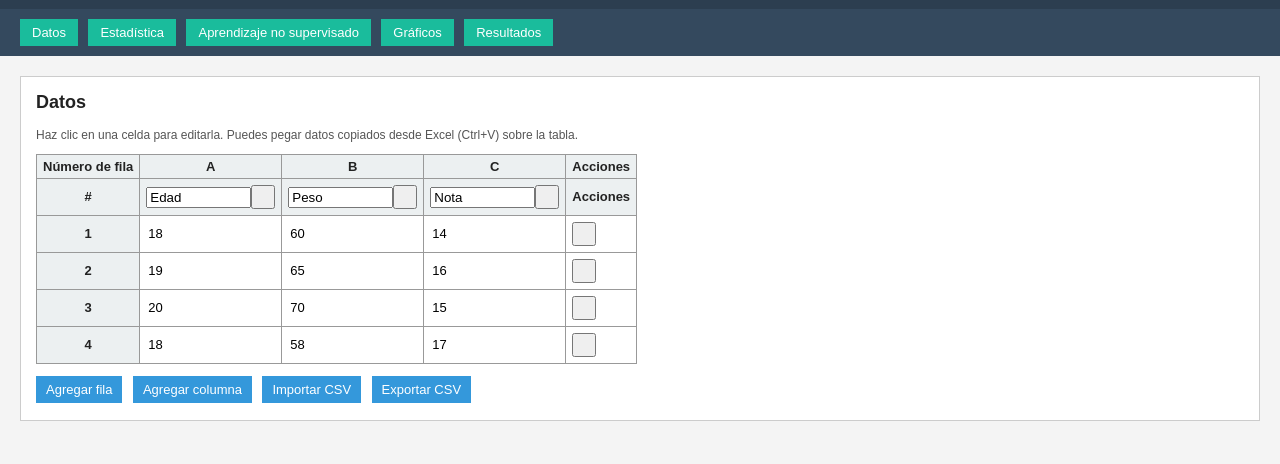
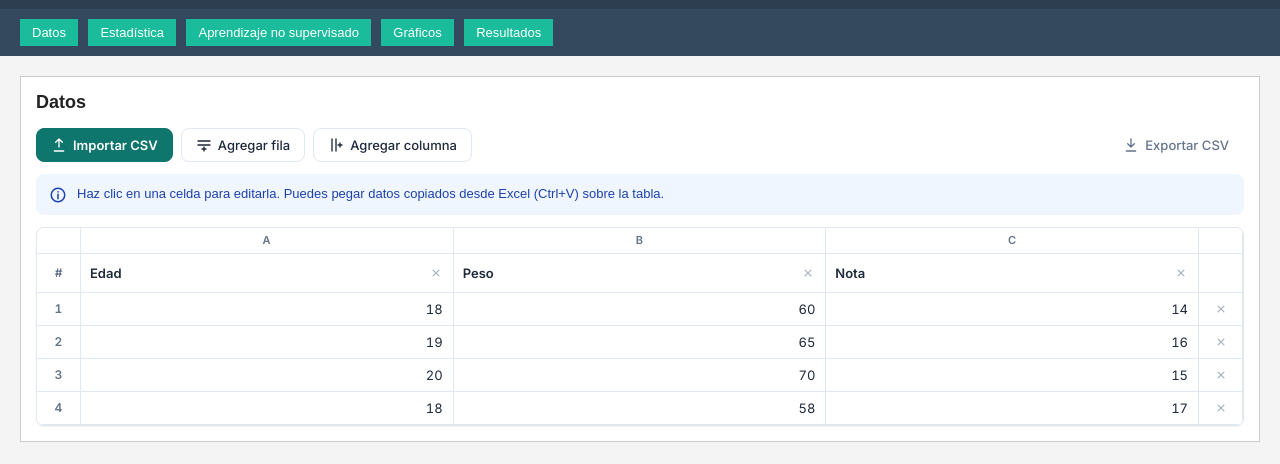
Before and after one commit to sucasacamedina1-ux/Aprendizaje-no-Supervisado, a plain HTML site: page index.html in a window 1280 px wide. Shown: the part 70-534 px from the top of the page. Drawn offline with Linux system fonts and the light colour scheme.

Commit message:
P2: barra de herramientas, banner de ayuda y estilos de hoja de cálculo
- Toolbar sobre la tabla: Importar CSV (primario), Agregar fila y Agregar
  columna (secundarios), Exportar CSV discreto; iconos SVG y aria-label.
- Ayuda como banner informativo azul claro con icono.
- #contenedor-tabla con scroll propio, bordes redondeados, sombra suave y
  scrollbar fina; encabezados (letras y nombres) sticky y columna de
  números fija a la izquierda.
- Líneas finas, foco de celda con outline 2px (--color-foco, #6366f1),
  hover de fila completa. css/tabla.css enlazado en index.html.

```diff
--- /dev/null
+++ b/css/tabla.css
@@ -0,0 +1,384 @@
+/* ==========================================================================
+   P2 · Clyde — Hoja de cálculo y módulo de datos (prefijo .tabla-)
+   Usa las variables de css/variables.css con valores de respaldo.
+   Variables propuestas para P1: --color-superficie-suave (#f1f5f9) y
+   --color-foco (#6366f1).
+   ========================================================================== */
+
+/* --- Barra de herramientas --- */
+.tabla-toolbar {
+  display: flex;
+  flex-wrap: wrap;
+  align-items: center;
+  gap: 8px;
+  margin: 0 0 12px;
+}
+
+#seccion-datos .tabla-btn {
+  display: inline-flex;
+  align-items: center;
+  gap: 6px;
+  margin: 0;
+  padding: 8px 14px;
+  background: var(--color-superficie, #ffffff);
+  border: 1px solid var(--color-borde, #e2e8f0);
+  border-radius: var(--radio, 8px);
+  color: var(--color-texto, #1e293b);
+  font-family: var(--fuente, 'Inter', sans-serif);
+  font-size: 13px;
+  font-weight: 500;
+  cursor: pointer;
+  transition: background-color 150ms ease, border-color 150ms ease, color 150ms ease;
+}
+
+#seccion-datos .tabla-btn:hover {
+  background: var(--color-fondo, #f0fdfa);
+  border-color: var(--color-primario, #0f766e);
+  color: var(--color-primario-oscuro, #115e59);
+}
+
+#seccion-datos .tabla-btn--primario {
+  background: var(--color-primario, #0f766e);
+  border-color: var(--color-primario, #0f766e);
+  color: var(--color-superficie, #ffffff);
+  font-weight: 600;
+}
+
+#seccion-datos .tabla-btn--primario:hover {
+  background: var(--color-primario-oscuro, #115e59);
+  border-color: var(--color-primario-oscuro, #115e59);
+  color: var(--color-superficie, #ffffff);
+}
+
+/* Exportar queda a la derecha y más discreto */
+#seccion-datos .tabla-btn--fantasma {
+  margin-left: auto;
+  border-color: transparent;
+  background: transparent;
+  color: var(--color-texto-suave, #64748b);
+}
+
+#seccion-datos .tabla-btn:focus-visible {
+  outline: 2px solid var(--color-primario, #0f766e);
+  outline-offset: 2px;
+}
+
+.tabla-icono {
+  display: block;
+  flex: 0 0 auto;
+  width: 16px;
+  height: 16px;
+  margin: 0;
+  fill: none;
+  stroke: currentColor;
+  stroke-width: 2;
+  stroke-linecap: round;
+  stroke-linejoin: round;
+}
+
+/* --- Banner de ayuda --- */
+.tabla-ayuda {
+  display: flex;
+  align-items: flex-start;
+  gap: 10px;
+  margin: 0 0 12px;
+  padding: 10px 12px;
+  border: 1px solid var(--color-info-fondo, #eff6ff);
+  border-radius: var(--radio, 8px);
+  background: var(--color-info-fondo, #eff6ff);
+  color: var(--color-info-texto, #1e40af);
+  font-size: 13px;
+  line-height: 1.45;
+}
+
+.tabla-ayuda .tabla-ayuda-icono {
+  width: 18px;
+  height: 18px;
+  margin-top: 1px;
+}
+
+/* --- Contenedor con scroll propio (horizontal y vertical) --- */
+#contenedor-tabla {
+  max-width: 100%;
+  max-height: 65vh;
+  overflow: auto;
+  border: 1px solid var(--color-borde, #e2e8f0);
+  border-radius: var(--radio, 8px);
+  background: var(--color-superficie, #ffffff);
+  box-shadow: var(--sombra-sm, 0 1px 2px rgba(15, 23, 42, 0.06));
+  scrollbar-width: thin;
+  scrollbar-color: var(--color-borde, #e2e8f0) transparent;
+}
+
+#contenedor-tabla::-webkit-scrollbar {
+  width: 8px;
+  height: 8px;
+}
+
+#contenedor-tabla::-webkit-scrollbar-thumb {
+  border-radius: 8px;
+  background: var(--color-borde, #e2e8f0);
+}
+
+#contenedor-tabla:focus-visible {
+  outline: 2px solid var(--color-primario, #0f766e);
+  outline-offset: 2px;
+}
+
+/* --- Tabla tipo hoja de cálculo --- */
+#contenedor-tabla .tabla-hoja {
+  width: max-content;
+  min-width: 100%;
+  margin: 0;
+  border-collapse: separate;   /* necesario para que sticky conserve los bordes */
+  border-spacing: 0;
+  font-family: var(--fuente, 'Inter', sans-serif);
+  font-size: 13px;
+}
+
+#contenedor-tabla .tabla-hoja th,
+#contenedor-tabla .tabla-hoja td {
+  min-width: 0;
+  padding: 0;
+  border: 0;
+  border-right: 1px solid var(--color-borde, #e2e8f0);
+  border-bottom: 1px solid var(--color-borde, #e2e8f0);
+  background: var(--color-superficie, #ffffff);
+}
+
+/* Encabezados fijos: letras arriba y nombres debajo */
+#contenedor-tabla thead th {
+  position: sticky;
+  z-index: 2;
+  background: var(--color-superficie-suave, #f1f5f9);
+  color: var(--color-texto-suave, #64748b);
+  font-weight: 600;
+}
+
+#contenedor-tabla .tabla-letras th {
+  top: 0;
+  height: 26px;
+  font-size: 11px;
+  text-align: center;
+  letter-spacing: 0.04em;
+}
+
+#contenedor-tabla .tabla-nombres th {
+  top: 26px;
+}
+
+/* Columna de números de fila fija a la izquierda */
+#contenedor-tabla .tabla-num,
+#contenedor-tabla .tabla-esquina {
+  position: sticky;
+  left: 0;
+  z-index: 1;
+  width: 44px;
+  min-width: 44px;
+  padding: 0 8px;
+  background: var(--color-superficie-suave, #f1f5f9);
+  color: var(--color-texto-suave, #64748b);
+  font-size: 12px;
+  font-weight: 600;
+  text-align: center;
+  font-variant-numeric: tabular-nums;
+}
+
+#contenedor-tabla thead .tabla-num,
+#contenedor-tabla thead .tabla-esquina {
+  z-index: 3;
+}
+
+/* Nombre de variable editable + botón eliminar columna */
+.tabla-encabezado {
+  display: flex;
+  align-items: center;
+  gap: 2px;
+  padding: 4px 4px 4px 0;
+}
+
+#contenedor-tabla .tabla-nombre {
+  flex: 1 1 auto;
+  width: 100%;
+  min-width: 96px;
+  padding: 6px 8px;
+  border: 1px solid transparent;
+  border-radius: 6px;
+  background: transparent;
+  color: var(--color-texto, #1e293b);
+  font: inherit;
+  font-weight: 600;
+}
+
+#contenedor-tabla .tabla-nombre:hover {
+  border-color: var(--color-borde, #e2e8f0);
+}
+
+/* --- Celdas --- */
+#contenedor-tabla .tabla-celda input {
+  display: block;
+  width: 100%;
+  min-width: 110px;
+  padding: 8px 10px;
+  border: 0;
+  background: transparent;
+  color: var(--color-texto, #1e293b);
+  font: inherit;
+  text-align: left;
+}
+
+#contenedor-tabla .tabla-celda--num input {
+  text-align: right;
+  font-variant-numeric: tabular-nums;
+}
+
+#contenedor-tabla .tabla-nombre:focus,
+#contenedor-tabla .tabla-celda input:focus {
+  outline: none;
+}
+
+/* Foco de celda: borde marcado como en una hoja de cálculo */
+#contenedor-tabla .tabla-celda:focus-within,
+#contenedor-tabla .tabla-encabezado:focus-within {
+  outline: 2px solid var(--color-foco, #6366f1);
+  outline-offset: -2px;
+}
+
+/* Hover en la fila completa */
+#contenedor-tabla tbody tr:hover td,
+#contenedor-tabla tbody tr:hover .tabla-num {
+  background: var(--color-fondo, #f0fdfa);
+}
+
+/* --- Botones de eliminar (fila / columna) --- */
+#contenedor-tabla .tabla-eliminar {
+  display: inline-grid;
+  place-items: center;
+  flex: 0 0 auto;
+  width: 26px;
+  height: 26px;
+  margin: 0;
+  padding: 0;
+  border: 0;
+  border-radius: 6px;
+  background: transparent;
+  color: var(--color-texto-suave, #64748b);
+  cursor: pointer;
+  opacity: 0.55;
+  transition: opacity 150ms ease, background-color 150ms ease, color 150ms ease;
+}
+
+#contenedor-tabla .tabla-eliminar svg {
+  width: 14px;
+  height: 14px;
+  margin: 0;
+  fill: none;
+  stroke: currentColor;
+  stroke-width: 2.2;
+  stroke-linecap: round;
+}
+
+#contenedor-tabla tr:hover .tabla-eliminar,
+#contenedor-tabla .tabla-encabezado:hover .tabla-eliminar,
+#contenedor-tabla .tabla-eliminar:focus-visible {
+  opacity: 1;
+}
+
+#contenedor-tabla .tabla-eliminar:hover {
+  background: var(--color-error-fondo, #fef2f2);
+  color: var(--color-error, #dc2626);
+}
+
+#contenedor-tabla .tabla-eliminar:focus-visible {
+  outline: 2px solid var(--color-primario, #0f766e);
+  outline-offset: 1px;
+}
+
+#contenedor-tabla .tabla-acciones,
+#contenedor-tabla .tabla-col-acciones {
+  width: 44px;
+  min-width: 44px;
+  text-align: center;
+  border-right: 0;
+}
+
+/* --- Estado vacío --- */
+.tabla-vacio {
+  display: flex;
+  flex-direction: column;
+  align-items: center;
+  gap: 6px;
+  padding: 40px 16px;
+  text-align: center;
+}
+
+.tabla-vacio-icono {
+  width: 56px;
+  height: 56px;
+  margin: 0 0 6px;
+  fill: none;
+  stroke: var(--color-secundario, #14b8a6);
+  stroke-width: 2;
+  stroke-linejoin: round;
+}
+
+#contenedor-tabla .tabla-vacio-titulo {
+  margin: 0;
+  color: var(--color-texto, #1e293b);
+  font-size: 15px;
+  font-weight: 600;
+}
+
+#contenedor-tabla .tabla-vacio-texto {
+  margin: 0 0 8px;
+  color: var(--color-texto-suave, #64748b);
+  font-size: 13px;
+}
+
+#contenedor-tabla .tabla-btn {
+  display: inline-flex;
+  align-items: center;
+  margin: 0;
+  padding: 8px 16px;
+  border: 1px solid var(--color-primario, #0f766e);
+  border-radius: var(--radio, 8px);
+  background: var(--color-primario, #0f766e);
+  color: var(--color-superficie, #ffffff);
+  font: inherit;
+  font-weight: 600;
+  cursor: pointer;
+}
+
+/* Solo para lectores de pantalla */
+.tabla-oculto {
+  position: absolute;
+  width: 1px;
+  height: 1px;
+  margin: -1px;
+  overflow: hidden;
+  clip: rect(0 0 0 0);
+  white-space: nowrap;
+  border: 0;
+}
+
+/* --- Tablet --- */
+@media (max-width: 800px) {
+  #contenedor-tabla {
+    max-height: 55vh;
+  }
+
+  #seccion-datos .tabla-btn {
+    padding: 8px 12px;
+  }
+
+  #seccion-datos .tabla-btn--fantasma {
+    margin-left: 0;
+  }
+}
+
+@media (prefers-reduced-motion: reduce) {
+  #seccion-datos .tabla-btn,
+  #contenedor-tabla .tabla-eliminar {
+    transition: none;
+  }
+}
--- a/index.html
+++ b/index.html
@@ -17,6 +17,7 @@
   <link href="https://fonts.googleapis.com/css2?family=Inter:wght@400;500;600;700&display=swap" rel="stylesheet">
 
   <link rel="stylesheet" href="css/estilos.css">
+  <link rel="stylesheet" href="css/tabla.css"> <!-- P2 · Clyde -->
   <!-- Sugerencia: Modularizar CSS para que cada persona trabaje en su archivo:
   <link rel="stylesheet" href="css/base.css">         <-- Persona 1
   <link rel="stylesheet" href="css/tabla.css">        <-- Persona 2
@@ -72,17 +73,31 @@
          ======================================================================== -->
     <section id="seccion-datos">
       <h2>Datos</h2>
-      <p style="font-size:12px; color:#555;">
-        Haz clic en una celda para editarla. Puedes pegar datos copiados desde Excel (Ctrl+V) sobre la tabla.
+
+      <!-- Barra de herramientas de la hoja -->
+      <div class="botones-tabla tabla-toolbar" role="toolbar" aria-label="Acciones de la hoja de datos">
+        <button type="button" id="btn-importar" class="tabla-btn tabla-btn--primario" aria-label="Importar archivo CSV">
+          <svg class="tabla-icono" viewBox="0 0 24 24" aria-hidden="true" focusable="false"><path d="M12 15V3m0 0L7 8m5-5l5 5M5 21h14"/></svg><span>Importar CSV</span>
+        </button>
+        <button type="button" id="btn-agregar-fila" class="tabla-btn" aria-label="Agregar una fila al final">
+          <svg class="tabla-icono" viewBox="0 0 24 24" aria-hidden="true" focusable="false"><path d="M3 6h18M3 12h18M12 15v6M9 18h6"/></svg><span>Agregar fila</span>
+        </button>
+        <button type="button" id="btn-agregar-columna" class="tabla-btn" aria-label="Agregar una columna al final">
+          <svg class="tabla-icono" viewBox="0 0 24 24" aria-hidden="true" focusable="false"><path d="M6 3v18M12 3v18M18 9v6M15 12h6"/></svg><span>Agregar columna</span>
+        </button>
+        <button type="button" id="btn-exportar" class="tabla-btn tabla-btn--fantasma" aria-label="Exportar la hoja como CSV">
+          <svg class="tabla-icono" viewBox="0 0 24 24" aria-hidden="true" focusable="false"><path d="M12 3v12m0 0l-5-5m5 5l5-5M5 21h14"/></svg><span>Exportar CSV</span>
+        </button>
+        <input type="file" id="input-archivo" accept=".csv" hidden>
+      </div>
+
+      <!-- Ayuda como banner informativo -->
+      <p class="tabla-ayuda" role="note">
+        <svg class="tabla-icono tabla-ayuda-icono" viewBox="0 0 24 24" aria-hidden="true" focusable="false"><path d="M12 11v6M12 7.5v.5M12 21a9 9 0 1 0 0-18 9 9 0 0 0 0 18z"/></svg>
+        <span>Haz clic en una celda para editarla. Puedes pegar datos copiados desde Excel (Ctrl+V) sobre la tabla.</span>
       </p>
-      <div id="contenedor-tabla" tabindex="0"></div>
-      <div class="botones-tabla">
-        <button id="btn-agregar-fila">Agregar fila</button>
-        <button id="btn-agregar-columna">Agregar columna</button>
-        <button id="btn-importar">Importar CSV</button>
-        <button id="btn-exportar">Exportar CSV</button>
-        <input type="file" id="input-archivo" accept=".csv" style="display:none">
-      </div>
+
+      <div id="contenedor-tabla" tabindex="0" role="region" aria-label="Hoja de datos"></div>
     </section>
 
     <!-- ========================================================================
```
